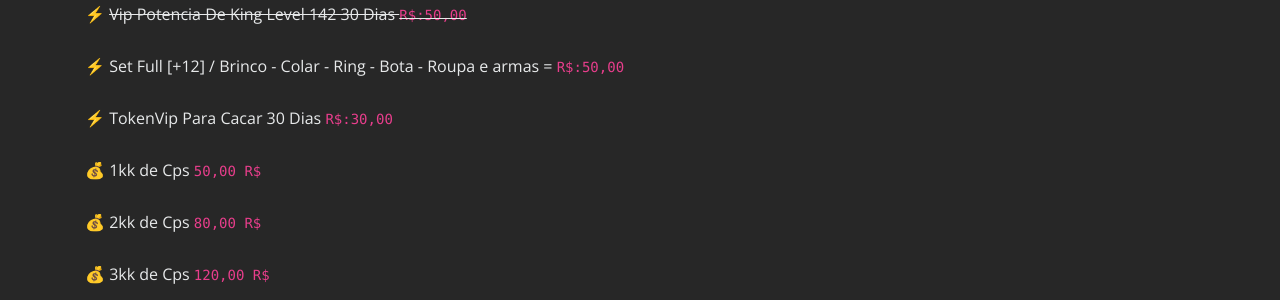
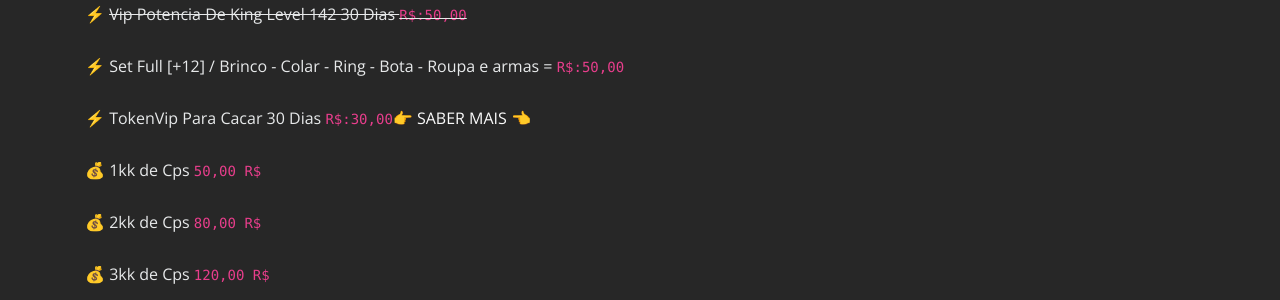
Before and after one commit to conquermedieval/conquermedieval.github.io, a Jekyll site: the page built from loja_online.html, in a window 1280 px wide. Shown: the part 566-866 px from the top of the page. Built offline with Jekyll 4.4.1, drawn with Linux system fonts in a browser that asks for light colours.

Commit message:
Update loja_online.html

```diff
--- a/loja_online.html
+++ b/loja_online.html
@@ -49,7 +49,7 @@ title: Loja Online
 
         ⚡ <s>Vip Potencia De King Level 142 30 Dias <code>R$:50,00</code></s></p>
         ⚡ Set Full [+12] / Brinco - Colar - Ring - Bota - Roupa e armas = <code>R$:50,00</code></p>
-        ⚡ TokenVip Para Cacar 30 Dias <code>R$:30,00</code></p>
+        ⚡ TokenVip Para Cacar 30 Dias <code>R$:30,00</code><a href="https://conquermedieval.atlassian.net/servicedesk/customer/portal/4/group/4/create/18" target="_blank">👉 SABER MAIS 👈</a></p>
         💰 1kk de Cps <code>50,00 R$</code></p>
         💰 2kk de Cps <code>80,00 R$</code></p>
         💰 3kk de Cps <code>120,00 R$</code></p>
```
